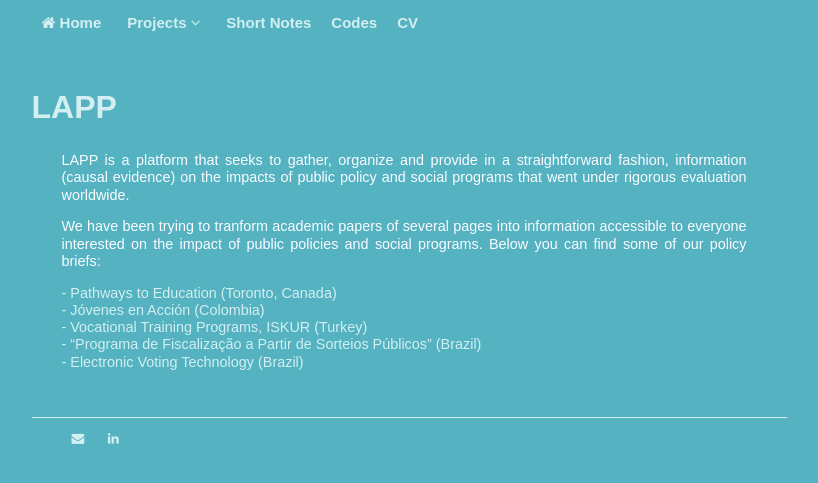
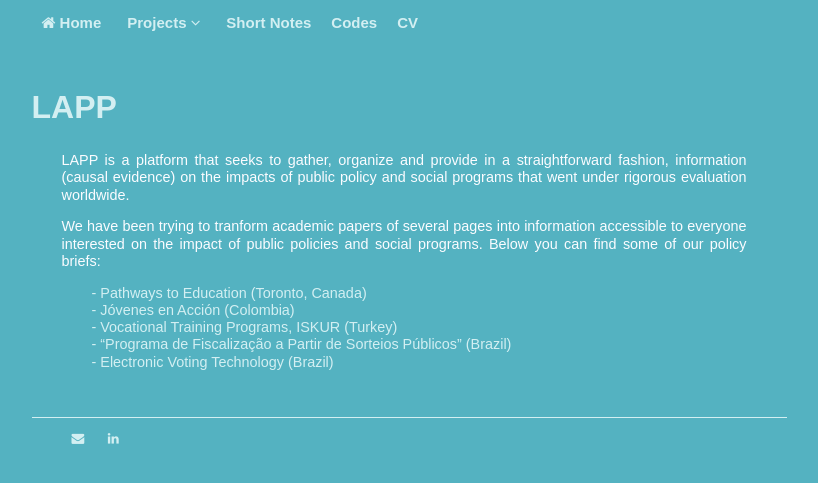
Before and after one commit to michelszklo/michelszklo.github.io, a Jekyll site: the page built from lapp_projects.html, in a window 1280 px wide. Shown: the top 483 px of the page, without its empty margins (231-1049 px from the left). Built offline with Jekyll 4.4.1, drawn with Linux system fonts in a browser that asks for light colours.

Commit message:
list padding
increased list padding from 30px to 60x

```diff
--- a/lapp_projects.html
+++ b/lapp_projects.html
@@ -6,6 +6,6 @@
 	<h2><a href="http://lapp.org.br" target="_blank">LAPP</a></h2>
 	<p style="padding-left: 30px; text-align: justify;">LAPP is a platform that seeks to gather, organize and provide in a straightforward fashion, information (causal evidence) on the impacts of public policy and social programs that went under rigorous evaluation worldwide.</p>
 	<p style="padding-left: 30px; text-align: justify;">We have been trying to tranform academic papers of several pages into information accessible to everyone interested on the impact of public policies and social programs. Below you can find some of our policy briefs:</p>
-	<p style="padding-left: 30px; "><a href="https://michelszklo.github.io/briefs/EDUC_CS_Pathways (en).pdf" target="_blank">- Pathways to Education (Toronto, Canada)</a><br><a href="https://michelszklo.github.io/briefs/LM&W_CS_JeA (en).pdf" target="_blank">- Jóvenes en Acción (Colombia)</a><br><a href="https://michelszklo.github.io/briefs/LM&W_CS_ISKUR (en).pdf" target="_blank">- Vocational Training Programs, ISKUR (Turkey)</a><br><a href="https://michelszklo.github.io/briefs/P&G_CS_CGU (en)" target="_blank">- “Programa de Fiscalização a Partir de Sorteios Públicos” (Brazil)</a><br><a href="https://michelszklo.github.io/briefs/P&G_CS_EVT (en)" target="_blank">- Electronic Voting Technology (Brazil)</a></p>
+	<p style="padding-left: 60px; "><a href="https://michelszklo.github.io/briefs/EDUC_CS_Pathways (en).pdf" target="_blank">- Pathways to Education (Toronto, Canada)</a><br><a href="https://michelszklo.github.io/briefs/LM&W_CS_JeA (en).pdf" target="_blank">- Jóvenes en Acción (Colombia)</a><br><a href="https://michelszklo.github.io/briefs/LM&W_CS_ISKUR (en).pdf" target="_blank">- Vocational Training Programs, ISKUR (Turkey)</a><br><a href="https://michelszklo.github.io/briefs/P&G_CS_CGU (en)" target="_blank">- “Programa de Fiscalização a Partir de Sorteios Públicos” (Brazil)</a><br><a href="https://michelszklo.github.io/briefs/P&G_CS_EVT (en)" target="_blank">- Electronic Voting Technology (Brazil)</a></p>
   	<p>&nbsp;</p>
 </div><!-- /.blurb -->
```
